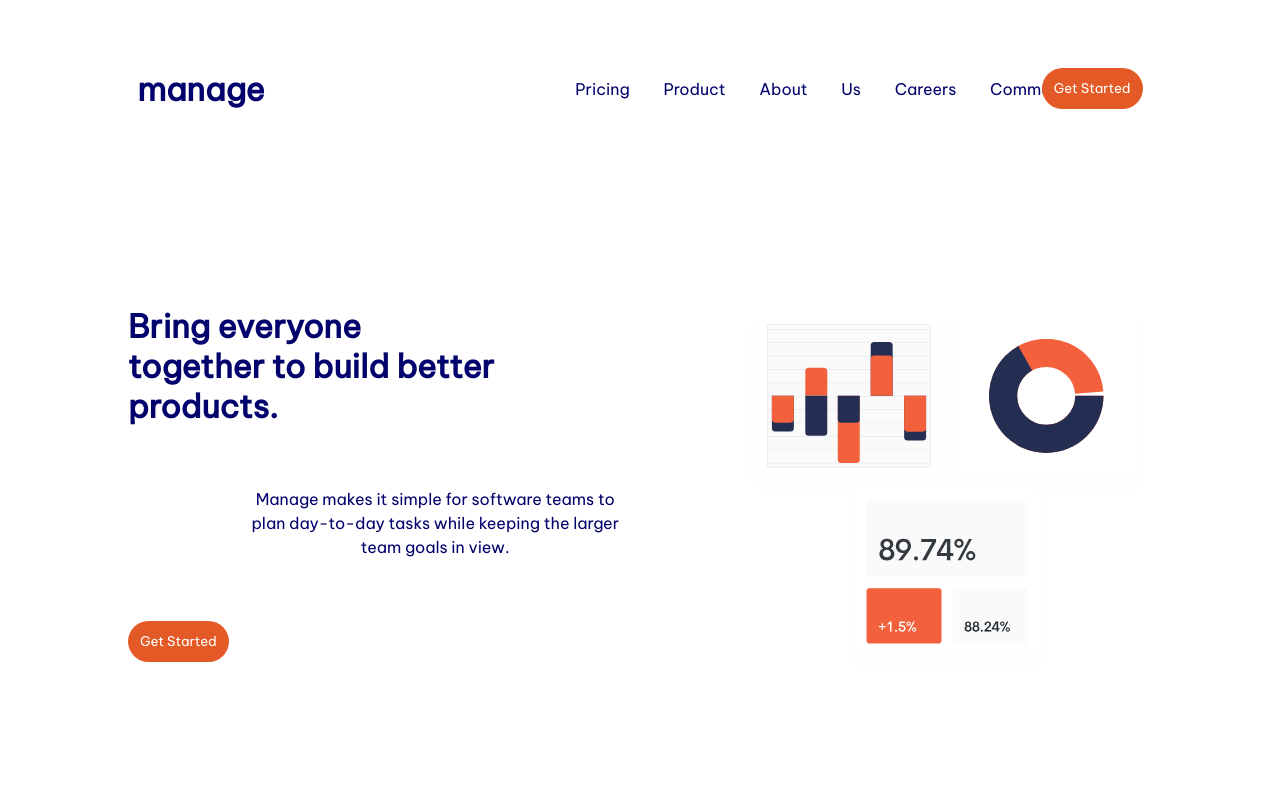
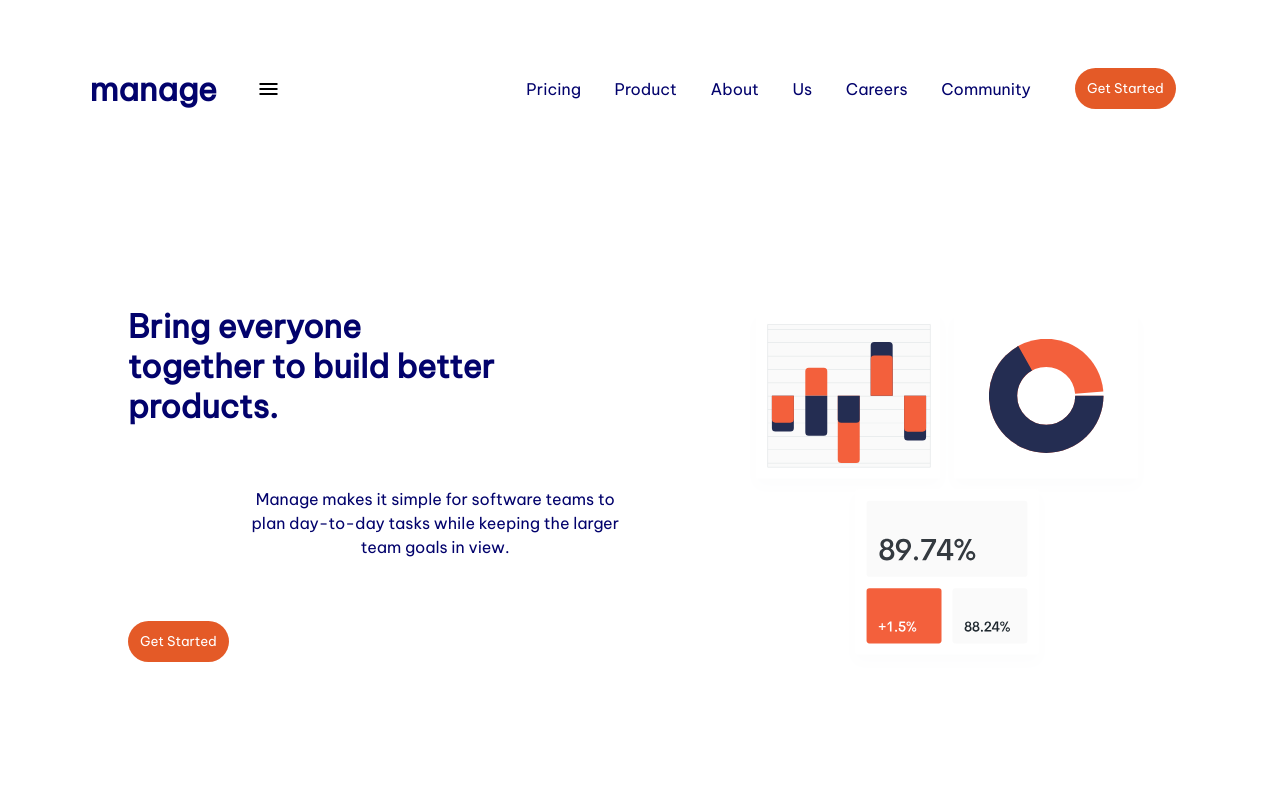
Before and after one commit to XimenesJu/responsive-landing-page, a plain HTML site: page index.html in a window 1280 px wide. Shown: the top 800 px of the page. Drawn offline with nearby package versions, Linux system fonts and the light colour scheme.

Commit message:
getting burguer to show on screen size <= 768 and not to show on screen >= 768, but still not working to open up menu on small screens

```diff
--- a/assets/js/index.js
+++ b/assets/js/index.js
@@ -4,11 +4,22 @@ function sizeChanged() {
   } else menumobile.style.display = 'block'
 }
 
+function sizeChanged() {
+  if (window.innerWidth <= 768) {
+    burguer.style.display = 'block'
+  } else burguer.style.display = 'none'
+}
 
-// function clickMenu() {
-//   if (menumobile.style.display == 'block') {
-//     menumobile.style.display = 'block '
-//   } else {
-//     menumobile.style.display = 'none'
-//   }
-// }
+function sizeChanged() {
+  if (window.innerWidth >= 768) {
+    burguer.style.display = 'none'
+  } else burguer.style.display = 'block'
+}
+
+function clickMenu() {
+  if (menumobile.style.display == 'block') {
+    menumobile.style.display = 'block '
+  } else {
+    menumobile.style.display = 'none'
+  }
+}
--- a/assets/style/media-query.css
+++ b/assets/style/media-query.css
@@ -34,7 +34,6 @@
   }
 
   #burguer {
-    margin-right: 50%;
     margin-left: 5%;
     padding: 0;
     color: rgb(2, 2, 108);
--- a/assets/style/style.css
+++ b/assets/style/style.css
@@ -138,27 +138,42 @@ header {
   padding: 5%;
 }
 
+.logo {
+  width: 10%;
+}
 
+#burguer {
 
-/* #burguer {
-  display: none;
-} */
+  display: hidden;
+
+}
+
+.menu {
+  width: 60%;
+  display: flex;
+  justify-content: center;
+}
 
 nav ul {
   display: inline-flex;
   flex-direction: row;
-  justify-content: space-evenly;
+  justify-content: space-around;
   color: rgb(2, 2, 108);
   font-family: Be Vietnam Pro;
 }
 
 nav ul li {
   margin: 5%;
+  font-size: 1rem;
 }
 
 .menu li:hover {
   color: rgb(228, 90, 39);
   cursor: pointer;
+}
+
+.btn1 {
+  width: 10%;
 }
 
 section.item2 {
--- a/index.html
+++ b/index.html
@@ -24,7 +24,9 @@
     <div class="logo">
       <h1>manage</h1>
     </div>
-    <i id="burguer" class="material-symbols-outlined" onclick="clickMenu()"></i>
+    <span id="burguer" class="material-symbols-outlined" onclick="clickMenu()">
+      menu
+    </span>
     <nav class="menu">
       <ul id="menumobile">
         <li>Pricing</li>
@@ -35,8 +37,8 @@
         <li>Community</li>
       </ul>
     </nav>
-    <div>
-      <input class="btn1" type="button" value="Get Started">
+    <div class="btn1">
+      <input type="button" value="Get Started">
     </div>
   </header>
 
```
